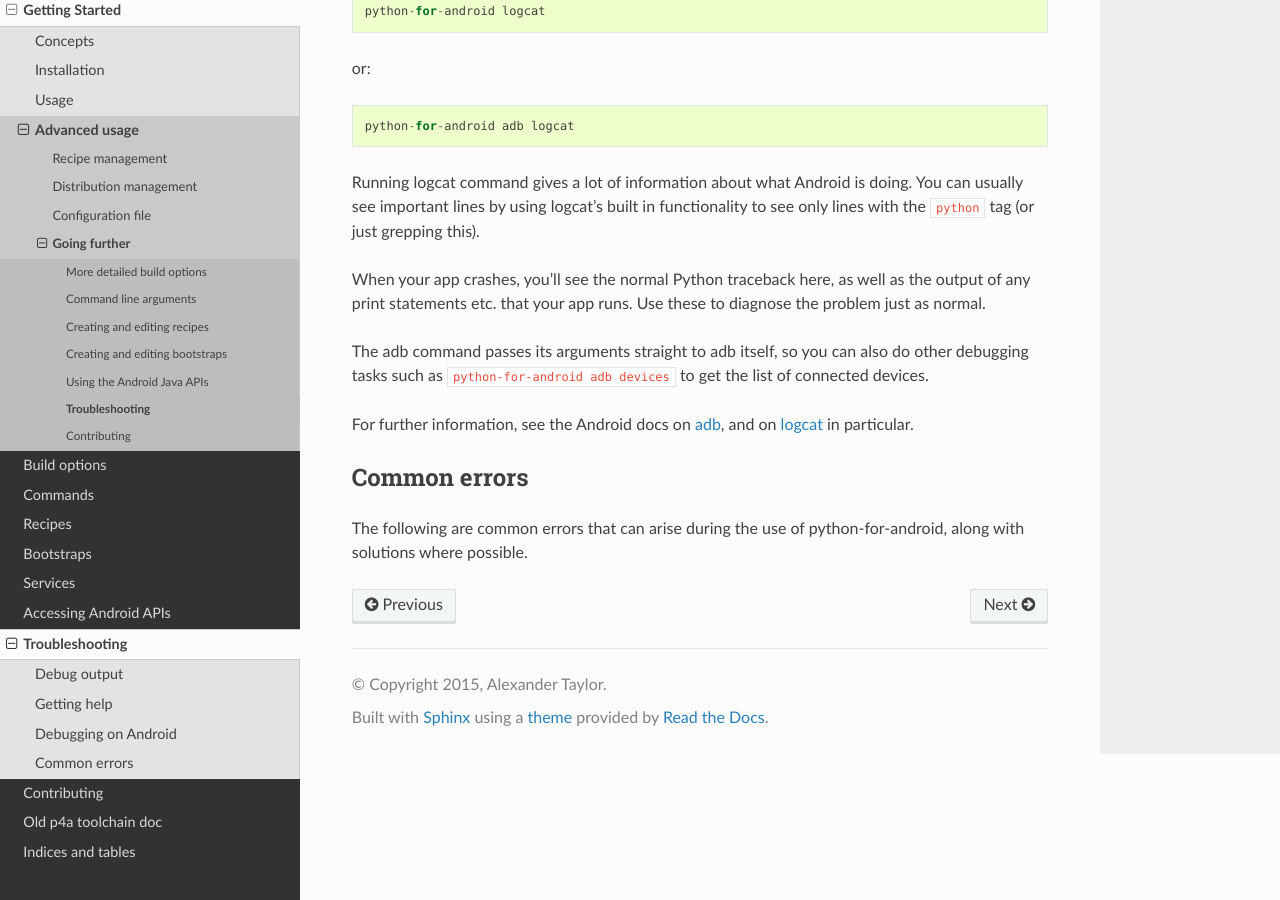
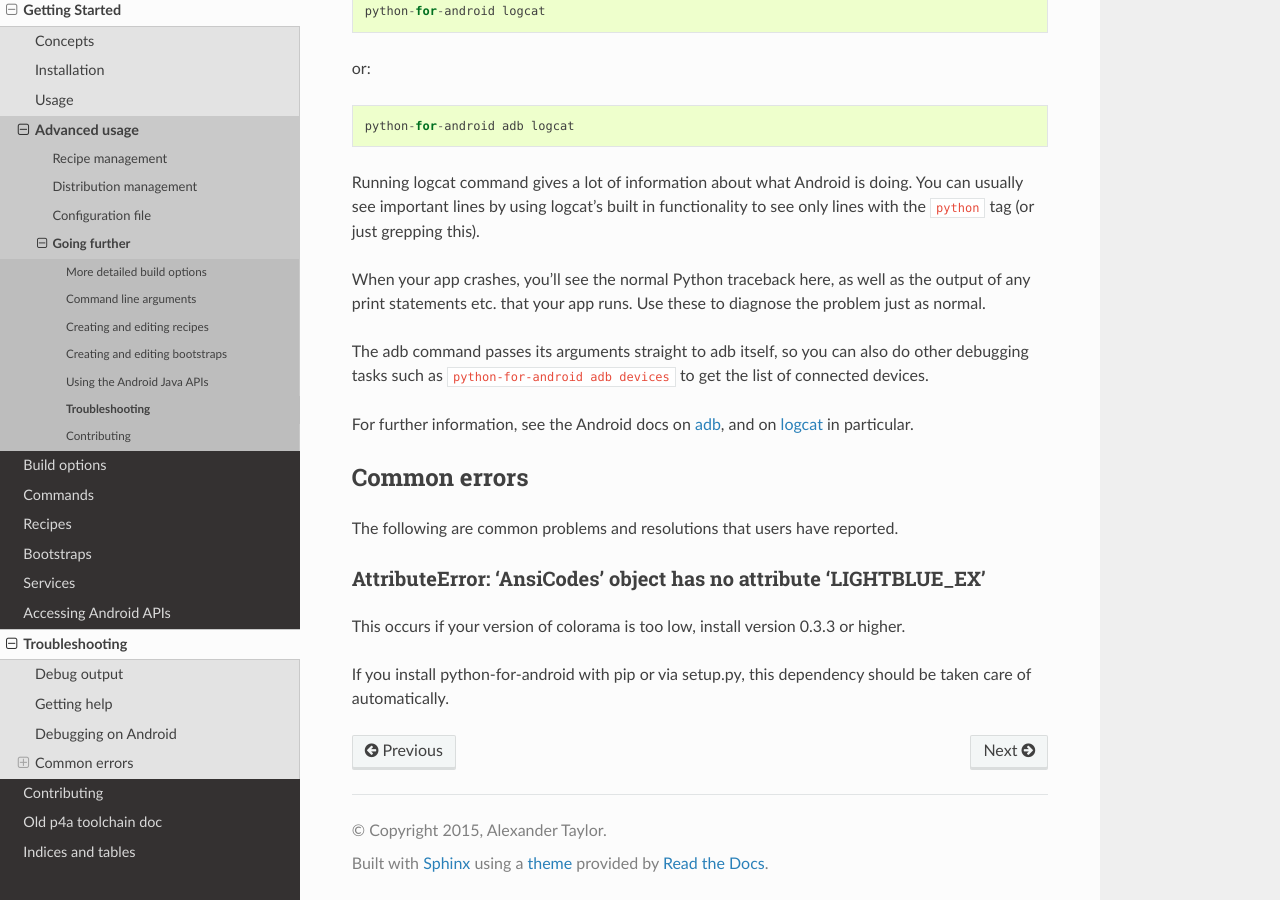
Before and after one commit to kivy/python-for-android, a Sphinx documentation site: the page built from doc/source/troubleshooting.rst, in a window 1280 px wide and 900 px high, scrolled down 893 px. Built offline with Sphinx 7.4.7 and the Read the Docs theme 2.0.0, drawn with Linux system fonts in a browser that asks for light colours; pages that are not in the unit, such as notebooks, are missing from menus.

Commit message:
Added common problems doc section first entry

```diff
--- a/doc/source/troubleshooting.rst
+++ b/doc/source/troubleshooting.rst
@@ -71,5 +71,14 @@ particular.
 Common errors
 -------------
 
-The following are common errors that can arise during the use of
-python-for-android, along with solutions where possible.
+The following are common problems and resolutions that users have reported.
+
+
+AttributeError: 'AnsiCodes' object has no attribute 'LIGHTBLUE_EX'
+~~~~~~~~~~~~~~~~~~~~~~~~~~~~~~~~~~~~~~~~~~~~~~~~~~~~~~~~~~~~~~~~~~
+
+This occurs if your version of colorama is too low, install version
+0.3.3 or higher.
+
+If you install python-for-android with pip or via setup.py, this
+dependency should be taken care of automatically.
```
